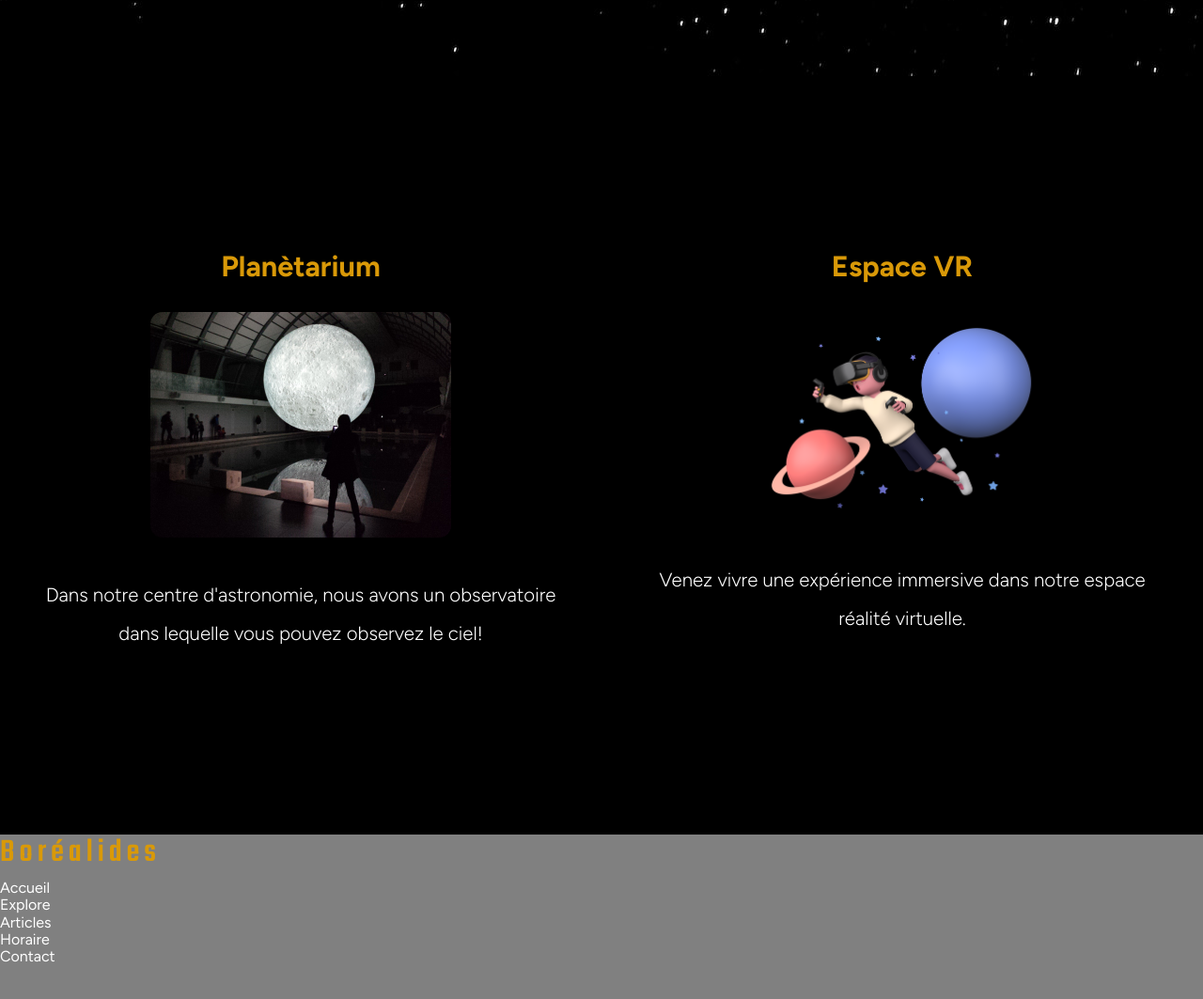
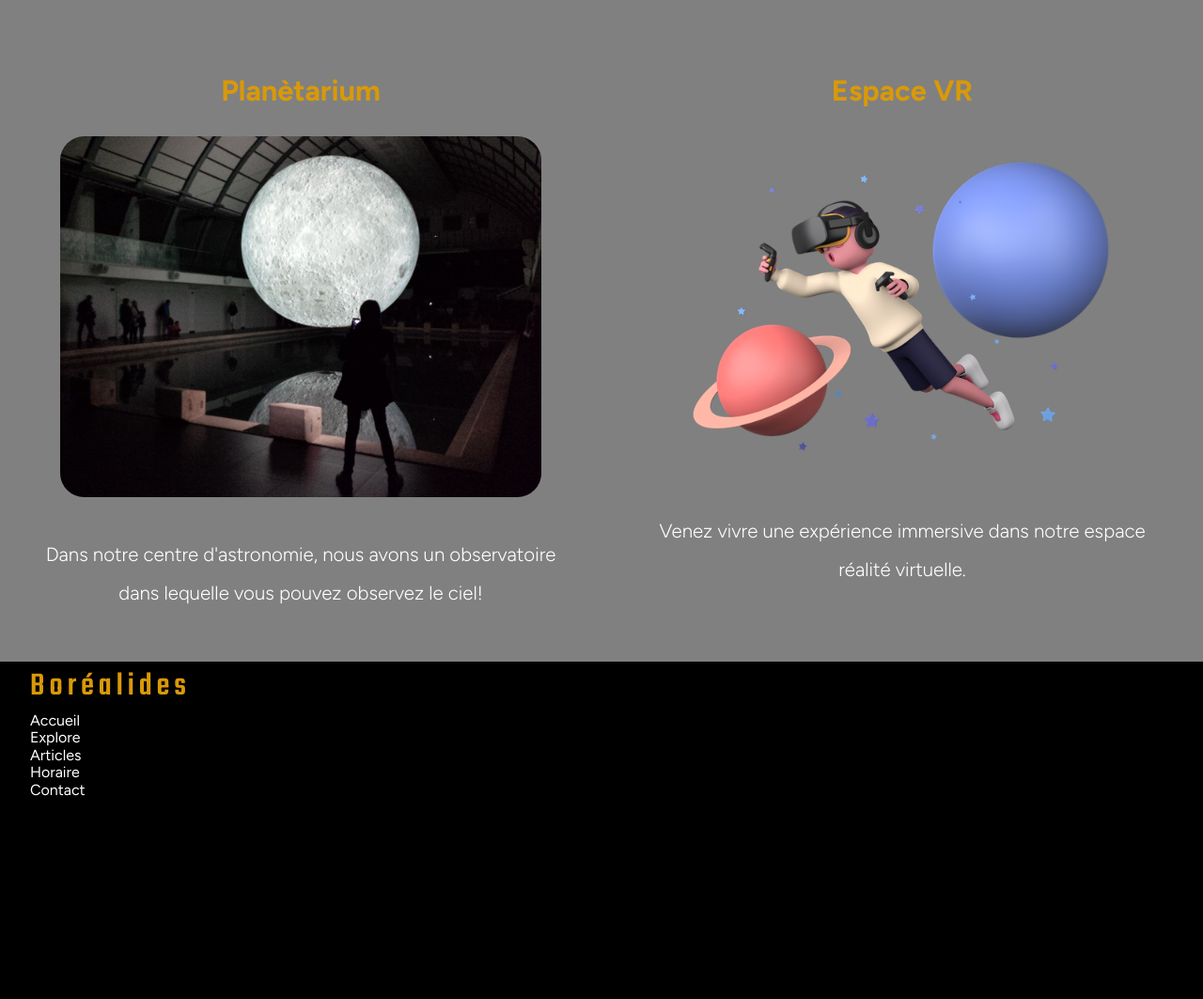
Before and after one commit to KevinKuch/TP_site_astronomie, a website: page index.html in a window 1280 px wide. Shown: the part 1777-2840 px from the top of the page at 94% size. After the commit the page ends 2808 px from the top, so only its background shows below. Drawn offline with nearby package versions, Linux system fonts and the light colour scheme.

Commit message:
More change

```diff
--- a/css/style.css
+++ b/css/style.css
@@ -71,8 +71,8 @@ div.text-accueil p:first-of-type {
   padding-bottom: 0.3em;
 }
 section#explore {
-  height: 100vh;
   background-image: url(../medias/imgDeco2Ciel.jpg);
+  padding-bottom: 4em;
 }
 section#explore h2 {
   text-align: center;
@@ -100,20 +100,20 @@ section#explore button {
 section#explore button a {
   text-decoration: none;
 }
-section#explore .lottiePng {
+section#explore .lottieAnim {
   display: block;
   margin: 0 auto;
-  width: 80%;
-  height: auto;
 }
 section#experience {
-  height: 100vh;
+  background-color: grey;
+  padding-bottom: 2em;
 }
 section#experience h2 {
   text-align: center;
   font-size: 1.2em;
   font-weight: 700;
   color: #D99908;
+  padding-top: 2em;
   padding-bottom: 1em;
   margin-top: 6em;
 }
@@ -127,9 +127,9 @@ section#experience p {
 section#experience img {
   display: block;
   margin: 0 auto;
-  width: 50%;
+  width: 60%;
   height: auto;
-  border-radius: 0.5em;
+  border-radius: 1em;
 }
 header {
   display: flex;
@@ -203,8 +203,9 @@ nav ul li a {
   transition: opacity 250ms ease-in-out 250ms;
 }
 footer {
-  background: grey;
+  background: #000;
   height: 20em;
+  padding-left: 2em;
 }
 footer .logo {
   font-size: 2.2em;
@@ -213,6 +214,9 @@ footer .logo {
 }
 footer .footer-links a {
   text-decoration: none;
+}
+footer ul li {
+  list-style-type: none;
 }
 @media screen and (min-width: 768px) {
   div.text-accueil {
@@ -225,6 +229,9 @@ footer .footer-links a {
     font-size: 1.6em;
     display: grid;
     grid-template-columns: 1fr 1fr;
+  }
+  section#experience img {
+    width: 80%;
   }
 }
 @media screen and (min-width: 1024px) {
--- a/less/accueil.less
+++ b/less/accueil.less
@@ -24,7 +24,7 @@ section#land-page {
         object-fit: cover;
         object-position: center;
         z-index: -1;
-        // border: 1px solid red;
+
     }
 
     .img-perso-col {
@@ -76,10 +76,10 @@ div.text-accueil {
 
 
 section#explore {
-    height: 100vh;
+
 
     background-image: url(../medias/imgDeco2Ciel.jpg);
-
+    padding-bottom: 4em;
     h2 {
         text-align: center;
         font-size: 1.2em;
@@ -110,24 +110,25 @@ section#explore {
         }
     }
 
-    .lottiePng {
+    .lottieAnim {
         display: block;
         margin: 0 auto;
-        width: 80%;
-        height: auto;
     }
 
 
 }
 
 section#experience {
-    height: 100vh;
+
+    background-color: grey;
+    padding-bottom: 2em;
 
     h2 {
         text-align: center;
         font-size: 1.2em;
         font-weight: 700;
         color: @accentColor;
+        padding-top: 2em;
         padding-bottom: 1em;
         margin-top: 6em;
     }
@@ -143,9 +144,9 @@ section#experience {
     img {
         display: block;
         margin: 0 auto;
-        width: 50%;
+        width: 60%;
         height: auto;
-        border-radius: 0.5em;
+        border-radius: 1em;
     }
 
 
--- a/less/footer.less
+++ b/less/footer.less
@@ -1,7 +1,7 @@
 footer {
-    background: grey;
+    background: #000;
     height: 20em;
-
+    padding-left: 2em;
     .logo {
         font-size: 2.2em;
         color: @accentColor;
@@ -14,4 +14,8 @@ footer {
             text-decoration: none;
         }
     }
+
+    ul li {
+        list-style-type: none;
+    }
 }
--- a/less/mediaQueries.less
+++ b/less/mediaQueries.less
@@ -16,6 +16,10 @@
 
         display: grid;
         grid-template-columns: 1fr 1fr;
+
+        img {
+            width: 80%;
+        }
     }
 }
 
```
